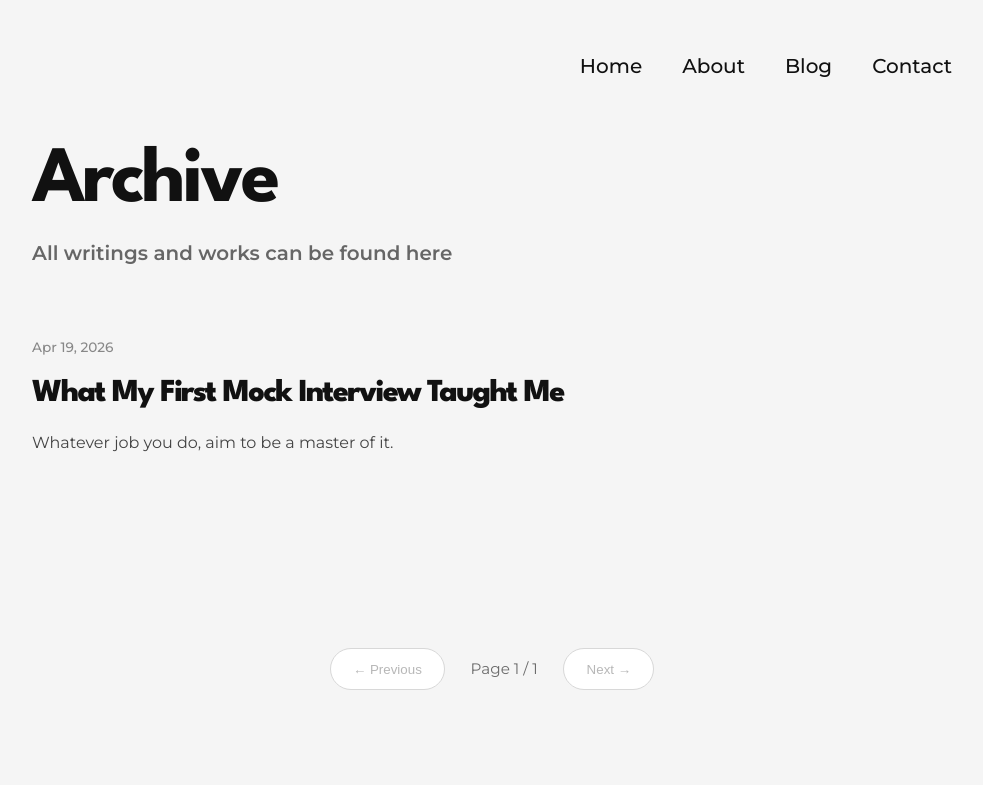
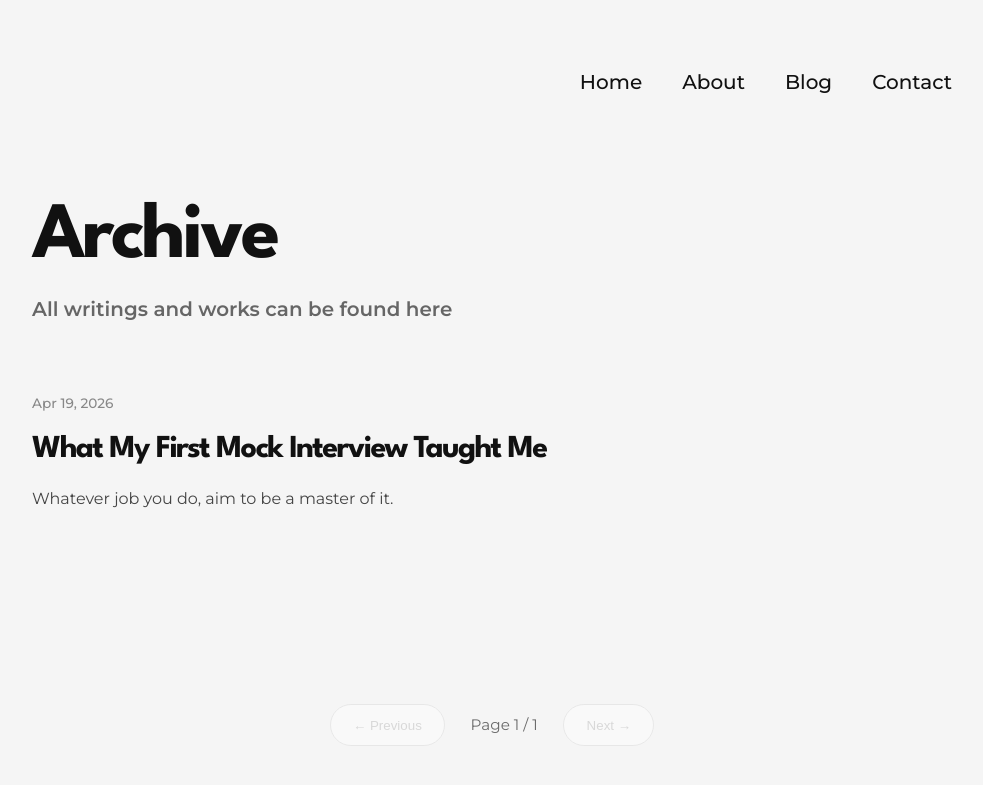
Before and after one commit to yuhtvo/yuhtvo.github.io, a Jekyll site: the page built from _pages/blog.md, in a window 1280 px wide. Shown: the top 785 px of the page, without its empty margins (148-1131 px from the left). Built offline with Jekyll 4.4.1, drawn with Linux system fonts in a browser that asks for light colours.

Commit message:
Update style.css

```diff
--- a/css/style.css
+++ b/css/style.css
@@ -176,8 +176,8 @@ a:hover {
 nav {
     max-width: var(--max-width);
     margin: 0 auto;
-    padding-top: 3rem;
-    padding-bottom: 0.5rem;
+    padding-top: 4rem;
+    padding-bottom: 3rem;
 }
 
 nav ul {
@@ -223,6 +223,12 @@ nav ul li a:hover::after {
     width: 100%;
 }
 
+.nav-btn:disabled,
+.nav-btn.disabled {
+    opacity: .45;
+    cursor: not-allowed;
+}
+
 /* 4. POST CONTAINER */
 .post-container {
     max-width: var(--max-width);
@@ -237,7 +243,7 @@ nav ul li a:hover::after {
 .post-title {
     font-family: var(--font-heading);
     font-size: clamp(3rem, 7vw, 5rem);
-    font-weight: 800;
+    font-weight: 600;
     line-height: .95;
     letter-spacing: -0.05em;
     margin: 1.25rem 0;
@@ -502,7 +508,7 @@ h3 {
 .contact-title {
     font-family: var(--font-heading);
     font-size: clamp(3rem, 6vw, 4.5rem);
-    font-weight: 800;
+    font-weight: 700;
     margin-bottom: 3rem;
     letter-spacing: -0.04em;
     text-align: center;
@@ -566,7 +572,7 @@ h3 {
     margin: 0.3rem 0 1rem;
     font-family: var(--font-heading);
     font-size: 3.5rem;
-    font-weight: 800;
+    font-weight: 700;
     line-height: 0.95;
 }
 
```
